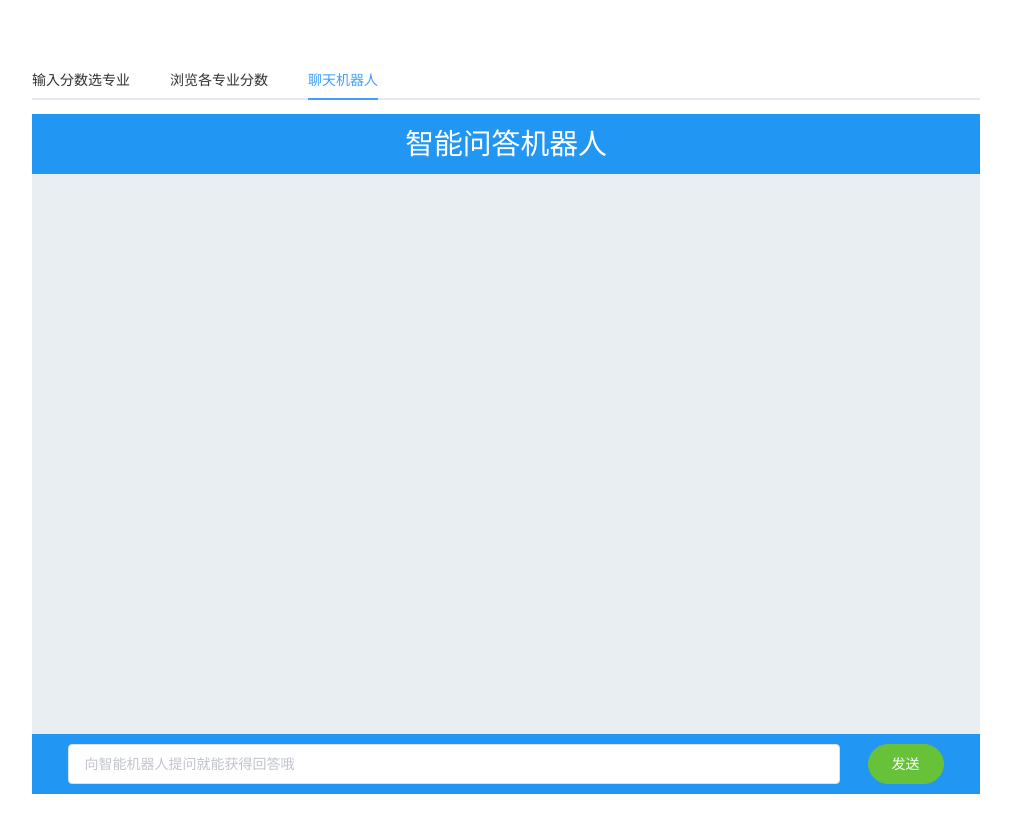
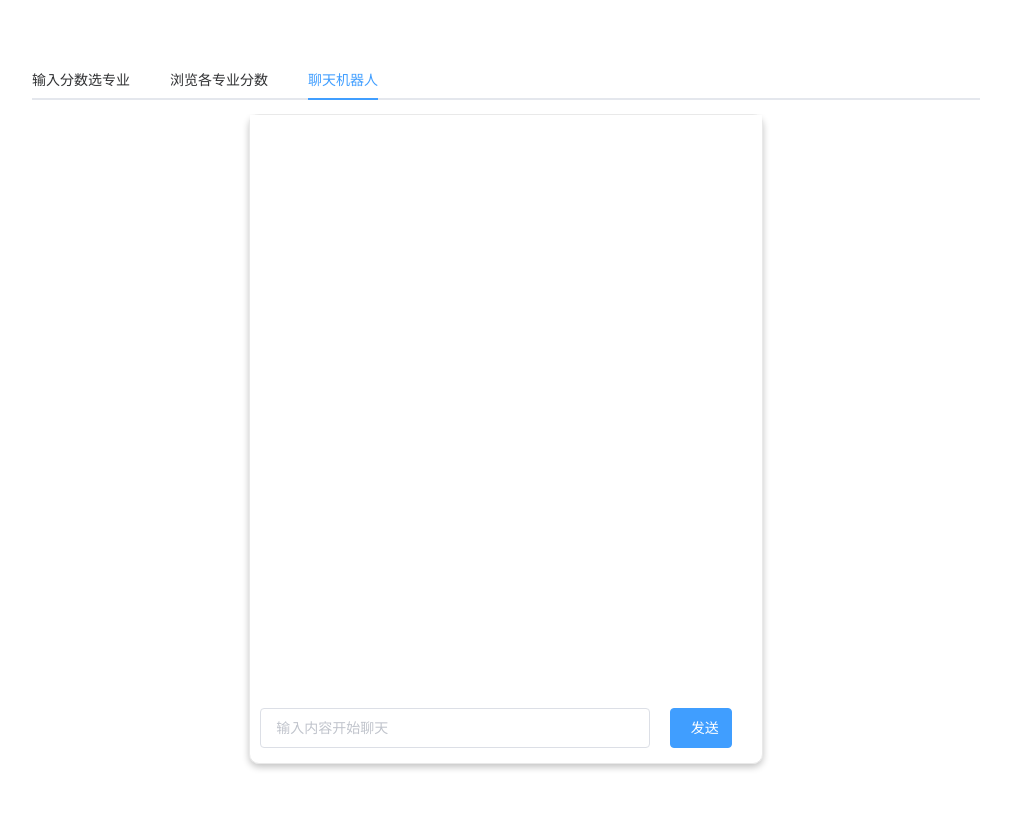
Before and after one commit to Sirlanri/TNCEE-query, a Vue app: page / in a window 1280 px wide. Both pictures are taken after a click on the tab "聊天机器人". Shown: the whole page, without its empty margins (134-1145 px from the left). Built offline with nearby package versions, Linux system fonts and the light colour scheme.

Commit message:
放弃自动滚动

```diff
--- /dev/null
+++ b/src/components/chatrobot2.vue
@@ -0,0 +1,183 @@
+<template>
+  <div>
+    <el-row type="flex" justify="center">
+      <el-col :span="13" class="container">
+        <div class="textarea" id="gogo">
+
+          <div shadow="hover" v-for="(item,index) in message_array" :key="index" class="card">
+
+            <transition name="el-fade-in-linear">
+            <el-row type="flex" justify="start" v-show="!item.isUser" class="robotframe">
+              <i class="el-icon-user-solid irobot"></i>
+              <div class="robotmsg">{{item.text}}</div>
+            </el-row>
+            </transition>
+            <transition name="el-fade-in-linear">
+            <el-row type="flex" justify="end" v-show="item.isUser">
+              <div class="usermsg">{{item.text}}</div>
+              <i class="el-icon-user iuser"></i>
+            </el-row>
+            </transition>
+          </div>
+        </div>
+
+        <el-row type="flex" :gutter="20" justify="center" class="inputframe">
+          <el-col :span="20">
+            <el-input v-model="input" placeholder="输入内容开始聊天"></el-input>
+          </el-col>
+          <el-col :span="4">
+            <el-button
+              type="primary"
+              class="send"
+              @click="sendMessage"
+              @keyup.enter.native="sendMessage"
+            >发送</el-button>
+          </el-col>
+        </el-row>
+      </el-col>
+    </el-row>
+  </div>
+</template>
+
+<script>
+import axios from "axios";
+Date.prototype.format = function(fmt) {
+  var o = {
+    "M+": this.getMonth() + 1, //月份
+    "d+": this.getDate(), //日
+    "h+": this.getHours(), //小时
+    "m+": this.getMinutes(), //分
+    "s+": this.getSeconds(), //秒
+    "q+": Math.floor((this.getMonth() + 3) / 3), //季度
+    S: this.getMilliseconds() //毫秒
+  };
+
+  if (/(y+)/.test(fmt)) {
+    fmt = fmt.replace(
+      RegExp.$1,
+      (this.getFullYear() + "").substr(4 - RegExp.$1.length)
+    );
+  }
+
+  for (var k in o) {
+    if (new RegExp("(" + k + ")").test(fmt)) {
+      fmt = fmt.replace(
+        RegExp.$1,
+        RegExp.$1.length == 1 ? o[k] : ("00" + o[k]).substr(("" + o[k]).length)
+      );
+    }
+  }
+
+  return fmt;
+};
+export default {
+  data() {
+    return {
+      message_array: [],
+      input: "",
+      nowtime: ""
+    };
+  },
+
+
+  created: function() {
+    var _this = this;
+    document.onkeydown = function() {
+      let key = window.event.keyCode;
+      if (key == 13) {
+        _this.sendMessage();
+      }
+    };
+  },
+
+  methods: {
+
+
+    sendMessage: function() {
+      this.nowtime = new Date();
+      this.nowtime = this.nowtime.format("yyyy-MM-dd hh:mm:ss");
+      let msg = {
+        time: this.nowtime,
+        text: this.input,
+        isUser: true
+      };
+      this.message_array.push(msg);
+      axios
+        .post("http://localhost:8090/robot", { text: this.input })
+        .then(res => {
+          let msgre = {
+            time: this.nowtime,
+            text: res.data,
+            isUser: false
+          };
+          this.message_array.push(msgre);
+        });
+      this.input = "";
+    }
+  }
+};
+</script>
+
+<style>
+.container {
+  border: 1px solid #c5c5c562;
+  margin-bottom: 3rem;
+  border-radius: 10px;
+  height: 650px;
+  box-shadow: 0px 3px 7px #c2c2c2;
+}
+.textarea {
+  height: 90%;
+  background-color: rgb(255, 255, 255);
+  overflow: auto;
+  overflow-y: scroll;
+}
+.inputframe {
+  width: 100%;
+  padding-left: 10px;
+  padding-right: 10px;
+  padding-bottom: 5px;
+  padding-top: 2%;
+  border-top-style: 1px solid #c0c0c0;
+}
+.send {
+  width: 100%;
+}
+.robotframe {
+  margin: 10px 0;
+}
+.iuser {
+  border: 4px solid #999999;
+  border-radius: 50%;
+  padding: 0.5rem;
+  margin-right: 0.5rem;
+}
+.irobot {
+  margin-left: 0.5rem;
+  border: 4px solid #b3d2ff;
+  border-radius: 50%;
+  padding: 0.5rem;
+}
+
+.robotmsg {
+  margin-left: 0.5rem;
+  padding-left: 0.5rem;
+  padding-top: 0.5rem;
+  padding-right: 0.5rem;
+  box-shadow: 0px 1px 5px #b8b8b8;
+  border-radius: 10px;
+  max-width: 60%;
+  width: auto;
+}
+.usermsg {
+  max-width: 60%;
+  margin-right: 0.5rem;
+  padding-right: 0.5rem;
+  padding-left: 0.5rem;
+  padding-top: 0.5rem;
+  box-shadow: 0px 1px 5px #b8b8b8;
+  border-radius: 10px;
+  background-color: #3385ff;
+  color: #ffffff;
+}
+</style>
--- a/src/views/Home.vue
+++ b/src/views/Home.vue
@@ -23,14 +23,14 @@
 <script>
 import forecast from "@/views/Forecast.vue";
 import browse from "@/views/Browse.vue";
-import chatrobot from "@/components/chatrobot.vue";
+import chatrobot2 from "@/components/chatrobot2.vue";
 
 export default {
   name: "Home",
   components: {
     first: forecast,
     second: browse,
-    robot: chatrobot,
+    robot: chatrobot2,
   },
   data() {
     return {
```
